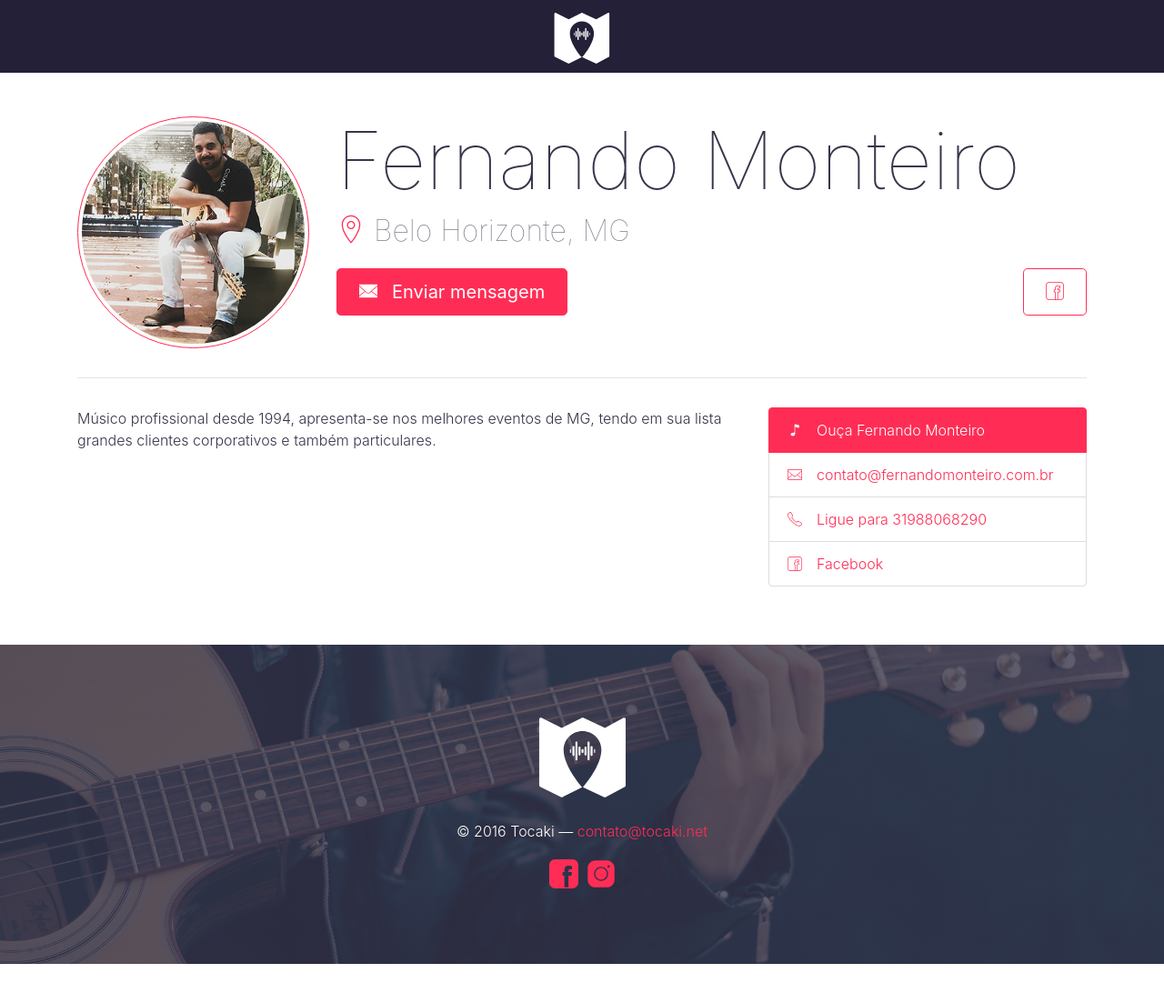
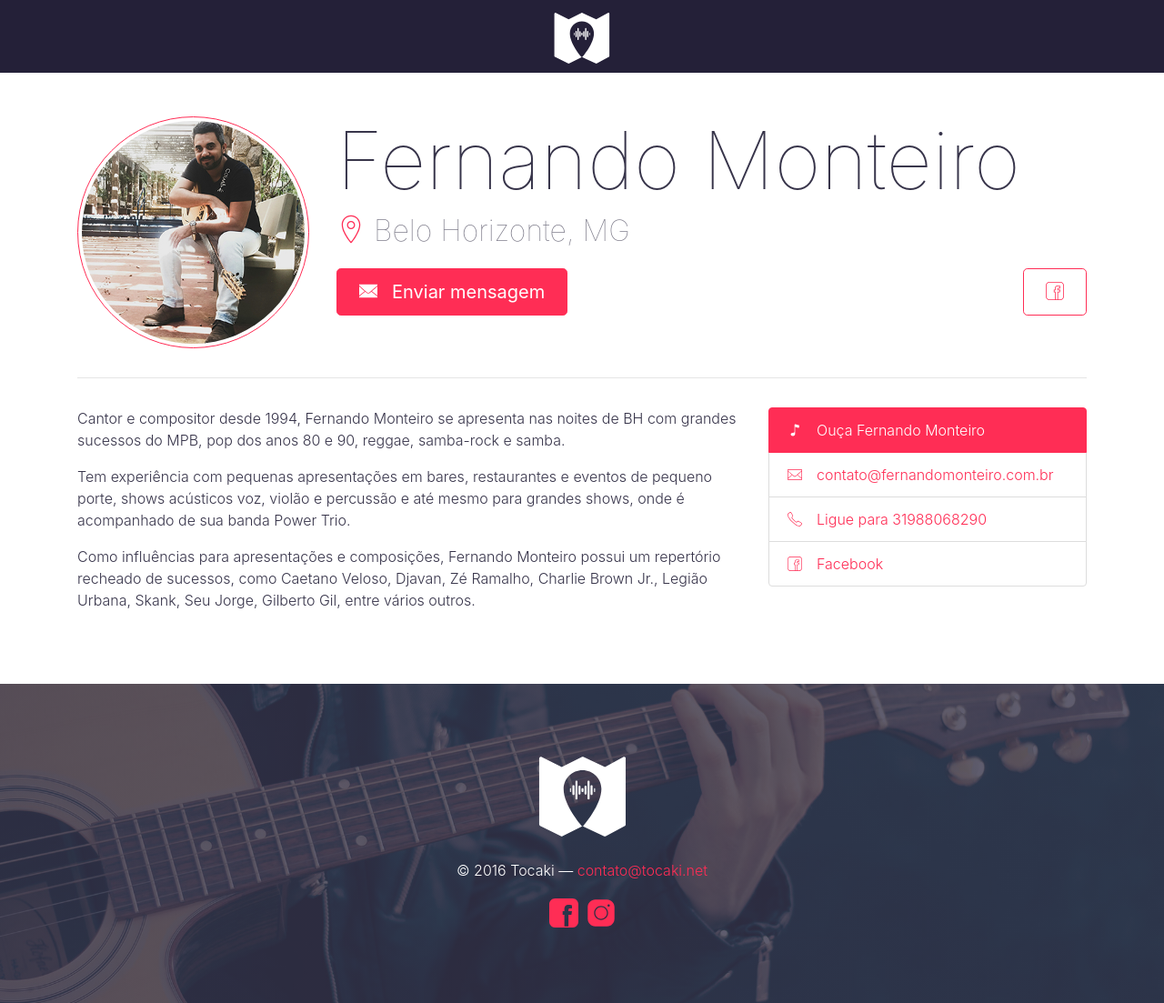
Before and after one commit to tocaki/tocaki.github.io, a Jekyll site: the page built from _artists/2016-10-28-fernando-monteiro.md, in a window 1280 px wide. Shown: the whole page at 91% size. Built offline with Jekyll 4.4.1, drawn with Linux system fonts in a browser that asks for light colours; before the commit the page ends 1060 px from its top, so only the background shows below that.

Commit message:
Updated 2016-10-28-fernando-monteiro.md

```diff
--- a/_artists/2016-10-28-fernando-monteiro.md
+++ b/_artists/2016-10-28-fernando-monteiro.md
@@ -11,4 +11,8 @@ email: contato@fernandomonteiro.com.br
 facebook: fernandomonteirompb
 phone: '31988068290'
 ---
-Músico profissional desde 1994, apresenta-se nos melhores eventos de MG, tendo em sua lista grandes clientes corporativos e também particulares.
+Cantor e compositor desde 1994, Fernando Monteiro se apresenta nas noites de BH com grandes sucessos do MPB, pop dos anos 80 e 90, reggae, samba-rock e samba.
+
+Tem experiência com pequenas apresentações em bares, restaurantes e eventos de pequeno porte, shows acústicos voz, violão e percussão e até mesmo para grandes shows, onde é acompanhado de sua banda Power Trio.
+
+Como influências para apresentações e composições, Fernando Monteiro possui um repertório recheado de sucessos, como Caetano Veloso, Djavan, Zé Ramalho, Charlie Brown Jr., Legião Urbana, Skank, Seu Jorge, Gilberto Gil, entre vários outros.
```
